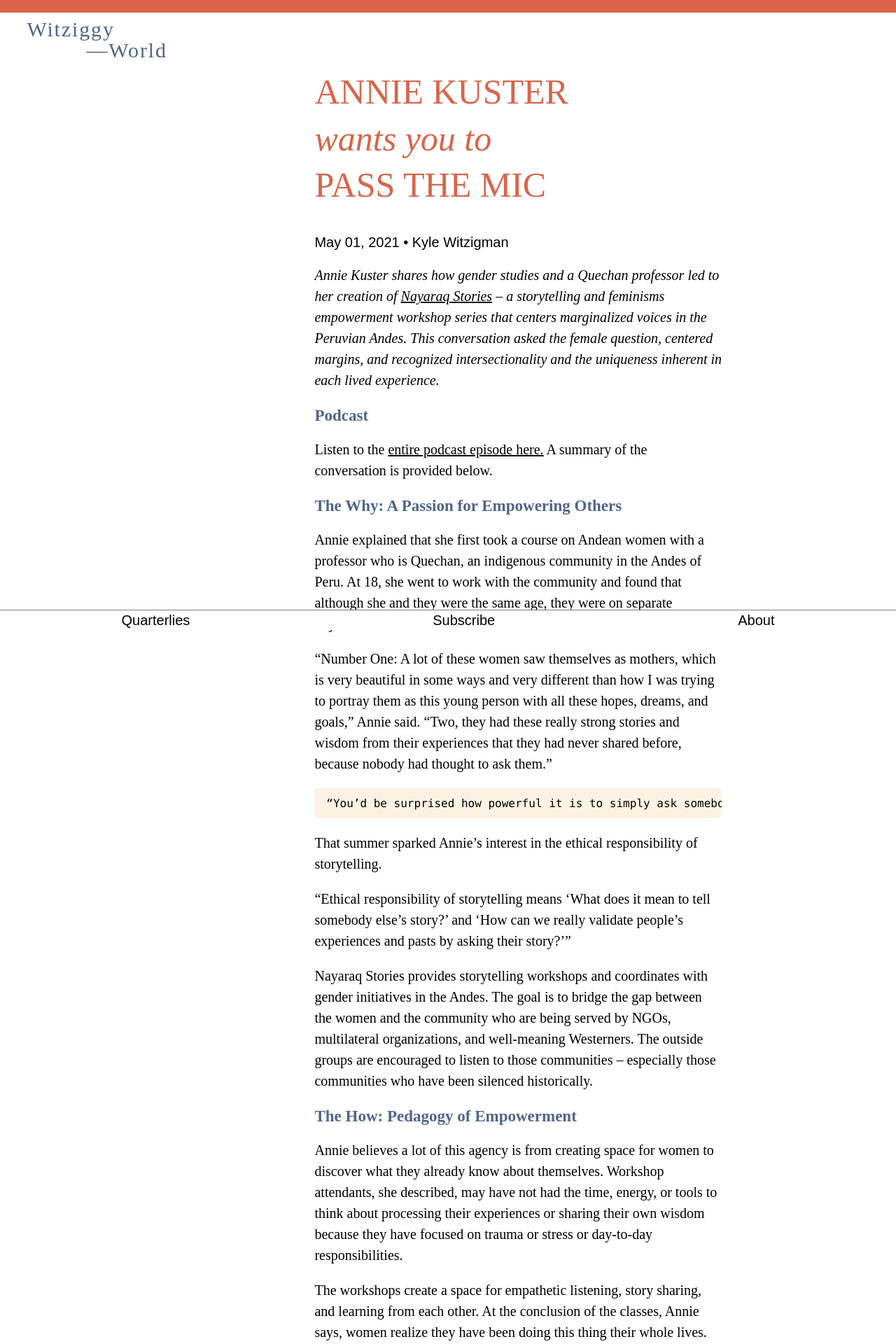
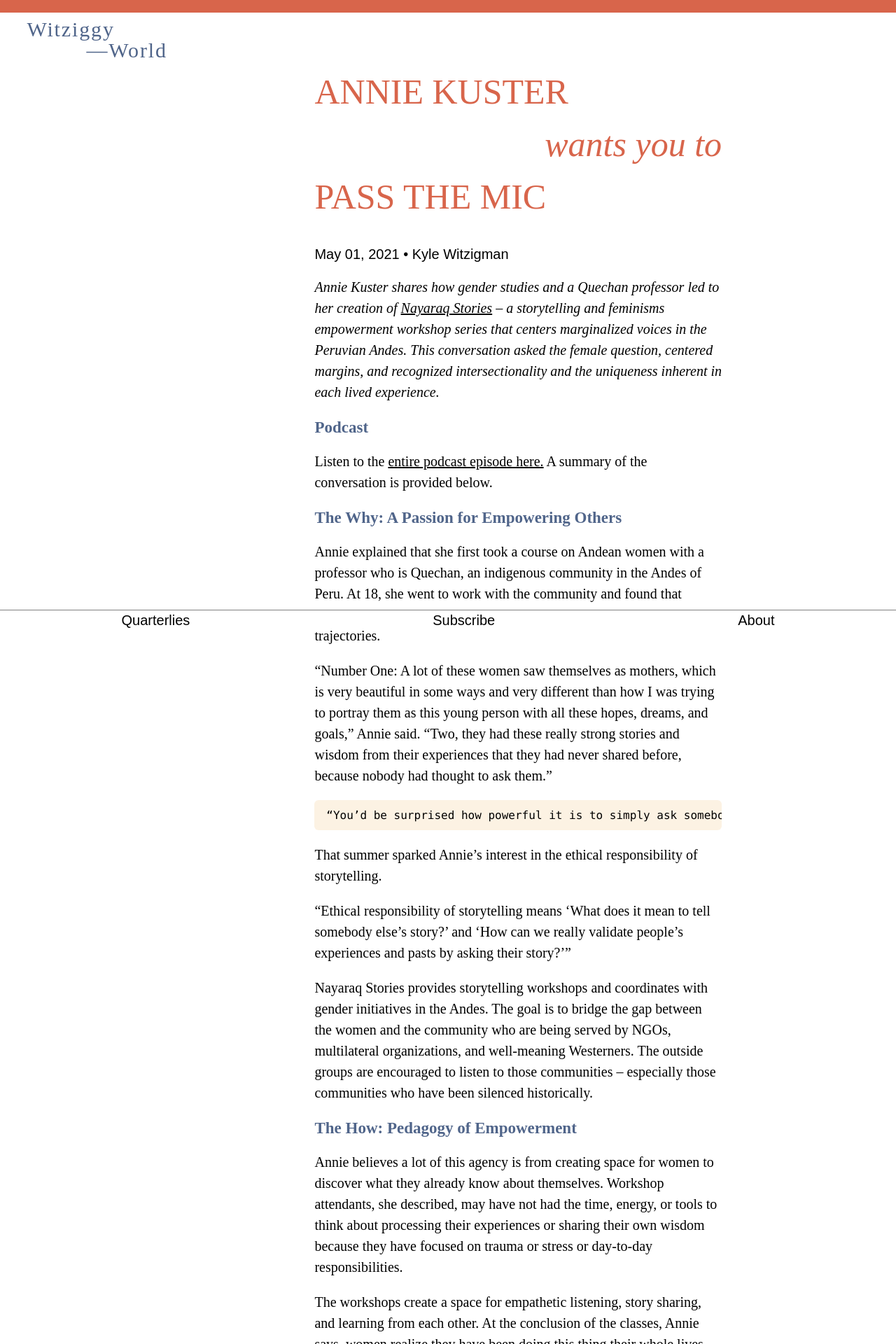
Before and after one commit to bennotkin/witziggy-world, a Jekyll site: the page built from _posts/2021-05-01-AnnieKuster.md, in a window 1280 px wide. Shown: the top 1920 px of the page at 70% size. Built offline with Jekyll 4.4.1, drawn with Linux system fonts in a browser that asks for light colours; some web fonts are replaced.

```diff
--- a/_posts/2021-05-01-AnnieKuster.md
+++ b/_posts/2021-05-01-AnnieKuster.md
@@ -5,7 +5,7 @@ category: Environment - our connection to each other and the world
 layout: post
 longtitle: |
     <p>ANNIE KUSTER</p>
-    <i>wants you to</i>
+    <p><i>wants you to</i></p>
     <p>PASS THE MIC</p>
 author: Kyle Witzigman
 ---
```
